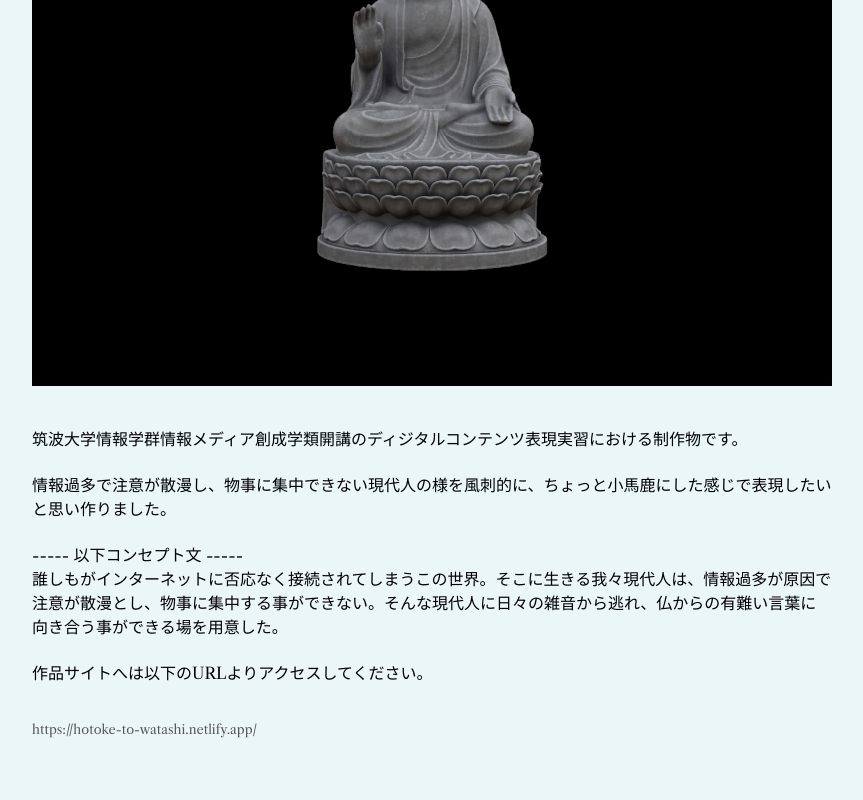
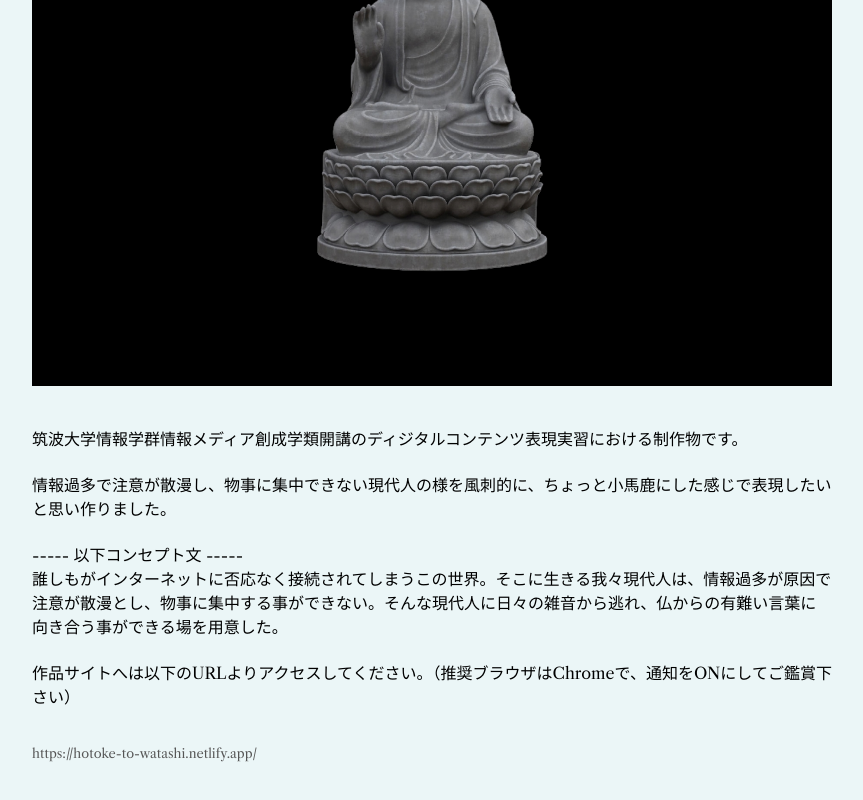
Before and after one commit to JunNishimura/portfolio, a Vue app: page /jn/works/HotokeToWatashi in a window 1280 px wide. Shown: the part 482-1282 px from the top of the page, without its empty margins (177-1040 px from the left). Built offline with nearby package versions, Linux system fonts and the light colour scheme.

Commit message:
仏と私の説明文修正

```diff
--- a/src/views/work/HotokeToWatashi.vue
+++ b/src/views/work/HotokeToWatashi.vue
@@ -10,7 +10,7 @@
                 <p>筑波大学情報学群情報メディア創成学類開講のディジタルコンテンツ表現実習における制作物です。</p>
                 <p>情報過多で注意が散漫し、物事に集中できない現代人の様を風刺的に、ちょっと小馬鹿にした感じで表現したいと思い作りました。</p>
                 <p>----- 以下コンセプト文 -----<br>誰しもがインターネットに否応なく接続されてしまうこの世界。そこに生きる我々現代人は、情報過多が原因で注意が散漫とし、物事に集中する事ができない。そんな現代人に日々の雑音から逃れ、仏からの有難い言葉に向き合う事ができる場を用意した。</p>
-                <p>作品サイトへは以下のURLよりアクセスしてください。</p>
+                <p>作品サイトへは以下のURLよりアクセスしてください。（推奨ブラウザはChromeで、通知をONにしてご鑑賞下さい）</p>
             </template>
         </work-page-template>
     </div>
```
